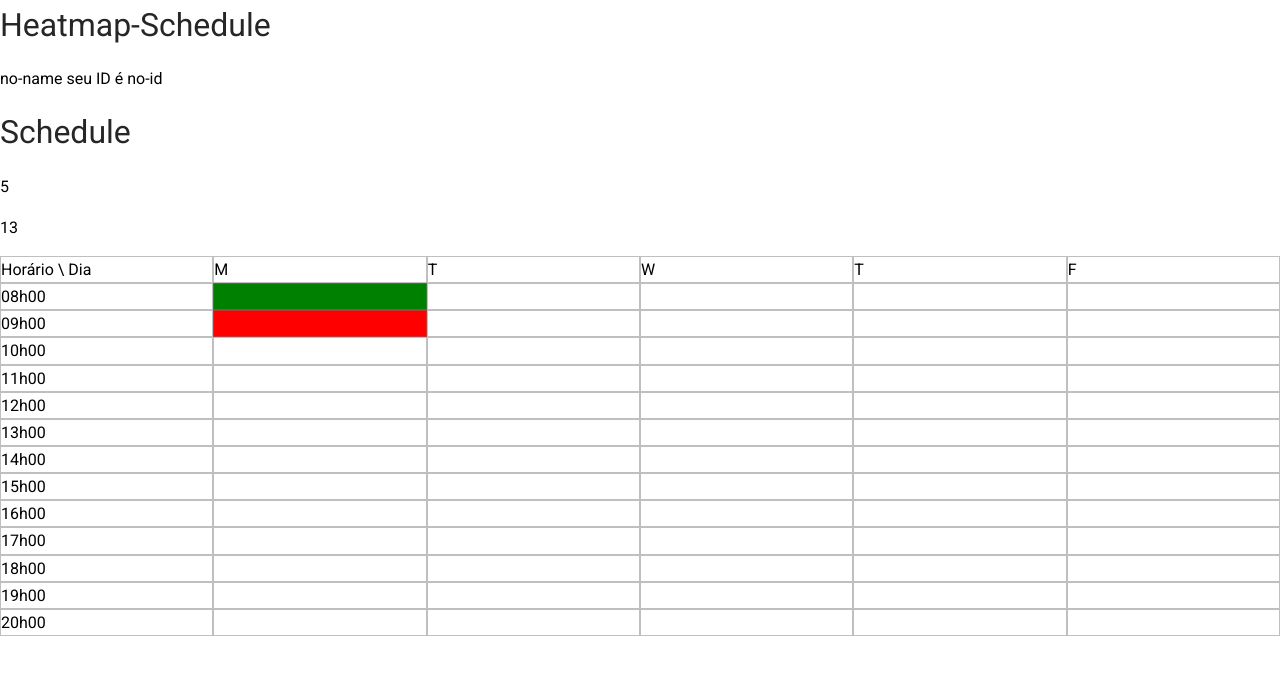
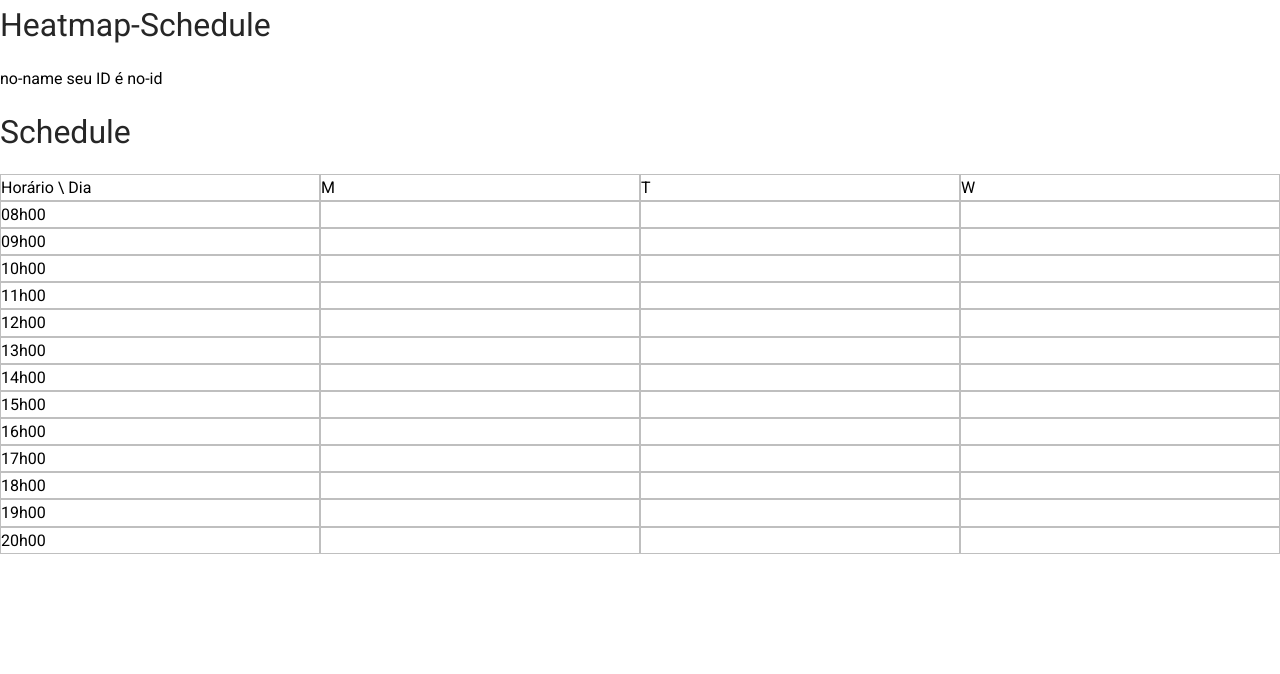
Before and after one commit to yudi-azvd/boramarcar, a React (Vite) app: page /dashboard in a window 1280 px wide. Shown: the top 674 px of the page. Built offline with nearby package versions, Linux system fonts and the light colour scheme; no server answers.

Commit message:
clicking timebox changes its value with visual feedback

```diff
--- a/src/components/Schedule/index.tsx
+++ b/src/components/Schedule/index.tsx
@@ -1,6 +1,9 @@
+import React, { useState } from "react"
 import { Container, Timebox } from "./style"
 
 export type Day = 'Sunday' | 'Monday' | 'Tuesday' | 'Wednesday' | 'Thursday' | 'Friday' | 'Saturday'
+
+export type TimeboxValue = 'available' | 'busy' | undefined
 
 export interface ScheduleProps {
   data: {
@@ -8,26 +11,33 @@ export interface ScheduleProps {
     days: Day[]
     values: {
       // segunda-08h00: busy, segunda-09h00: available, ...
-      [key: string]: 'available' | 'busy' | undefined
+      [key: string]: TimeboxValue
     }
   }
 }
 
 
 const Schedule: React.FC<ScheduleProps> = ({ data }) => {
-  const { days, times, values } = data
+  const { days, times } = data
+  const [values, setValues] = useState(data.values)
 
-  const setTimeBoxValue = (s: string) => {
-    // console.log(s);
+  const setTimeBoxValue = (dayTime: string) => {
     // chamar função que atualiza valor do timebox globalmente
+    const oldValue = values[dayTime]
+    let newValue: TimeboxValue = undefined
+    if (oldValue === 'available')
+      newValue = 'busy'
+    if (oldValue === 'busy')
+      newValue = undefined
+    if (oldValue === undefined)
+      newValue = 'available'
+
+    setValues({ ...values, [`${dayTime}`]: newValue })
   }
 
   return (
     <>
       <h1>Schedule</h1>
-
-      <p> {days.length} </p>
-      <p> {times.length} </p>
 
       <Container cols={days.length + 1} rows={times.length}>
         <div id="top-left-corner">Horário \ Dia </div>
--- a/src/main.tsx
+++ b/src/main.tsx
@@ -7,9 +7,9 @@ import 'antd/dist/antd.css'
 ReactDOM.render(
   // solução temporária
   // https://github.com/ant-design/ant-design/issues/22493#issuecomment-608959024
-  // <React.StrictMode>
+  //<React.StrictMode>
     <App />
-  // </React.StrictMode>
+  //</React.StrictMode>
   ,
   document.getElementById('root')
 )
--- a/src/pages/Dashboard/index.tsx
+++ b/src/pages/Dashboard/index.tsx
@@ -1,6 +1,7 @@
-import Schedule, { Day, ScheduleProps } from "@/components/Schedule"
+import Schedule, { Day, ScheduleProps, TimeboxValue } from "@/components/Schedule"
 import { useSocket } from "@/hooks/socket"
 import { Tooltip } from "antd"
+import { useState } from "react"
 
 const times = [
   '08h00',
@@ -21,9 +22,7 @@ const times = [
 const days = [
   'Monday',
   'Tuesday',
-  'Wednesday',
-  'Thursday',
-  'Friday',
+  'Wednesday'
 ] as Day[]
 
 const values = {
@@ -31,17 +30,9 @@ const values = {
   'Monday-09h00': 'busy' as 'available' | 'busy' | undefined
 }
 
-const data: ScheduleProps = {
-  data: {
-    days,
-    times,
-    values
-  }
-} // pq não funciona????
-
-
 const Dashboard: React.FC = () => {
   const { user } = useSocket()
+  const [values, setValues] = useState<{[key: string]: TimeboxValue}>({})
 
   // const {room} = useRoom()
   /**
@@ -53,9 +44,6 @@ const Dashboard: React.FC = () => {
    * }
    */
 
-  console.log({data});
-
-
   return (
     <div>
       <h1>Heatmap-Schedule</h1>
@@ -64,7 +52,7 @@ const Dashboard: React.FC = () => {
         {user?.isOwner ?? <span>Você é o dono da sala</span>}
       </Tooltip>
 
-      <Schedule data={{days, times, values}} />
+      <Schedule data={{ days, times, values }} />
     </div>
   )
 }
```
